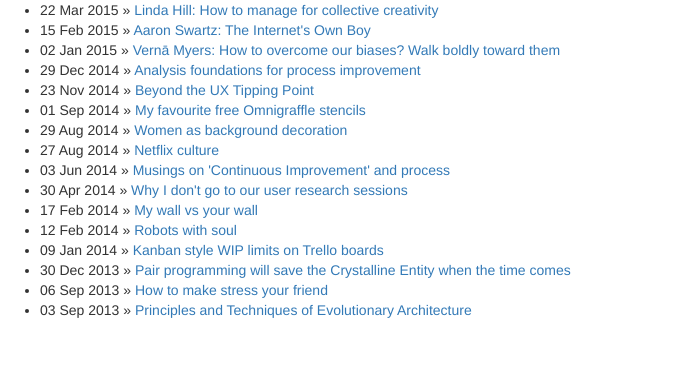
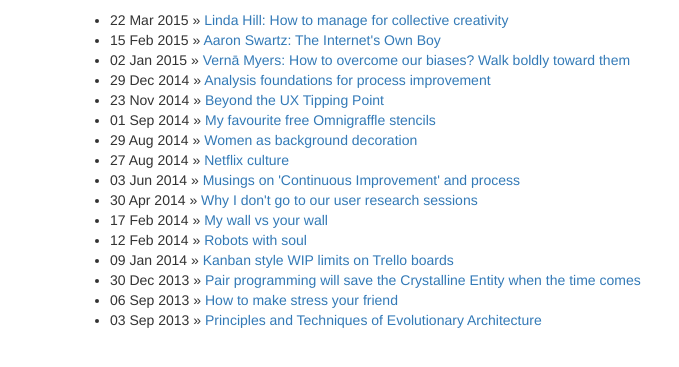
Before and after one commit to mathewcropper/mathewcropper.github.io, a Jekyll site: the page built from blog/index.html, in a window 1280 px wide. Shown: the top 367 px of the page, without its empty margins (0-679 px from the left). Built offline with Jekyll 4.4.1, drawn with Linux system fonts in a browser that asks for light colours; nearby versions of some CDN libraries; library files that are not in the unit come from our copies.

Commit message:
Update blog/index with MVP template

```diff
--- a/blog/index.html
+++ b/blog/index.html
@@ -1,10 +1,21 @@
 ---
 layout: default
-title: Mathew Cropper's blog
+title: Mathew Cropper - Blog archive
 ---
 
-	<ul class="posts">
-	  {% for post in site.posts %}
-	    <li><span>{{ post.date | date_to_string }}</span> » <a href="{{ post.url }}" title="{{ post.title }}">{{ post.title }}</a></li>
-	  {% endfor %}
-	</ul>
+<div class="container-fluid">
+  <div class="container">
+	<!-- This loops through the paginated posts -->
+		<div class="row">
+		  <div class="col-md-12 mc-margin-bottom-50">
+			  <p>
+				  <ul class="posts">
+					  {% for post in site.posts %}
+					    <li><span>{{ post.date | date_to_string }}</span> » <a href="{{ post.url }}" title="{{ post.title }}">{{ post.title }}</a></li>
+					  {% endfor %}
+					</ul>
+			  </p>
+		  </div>
+		</div>
+  </div>
+</div>
```
